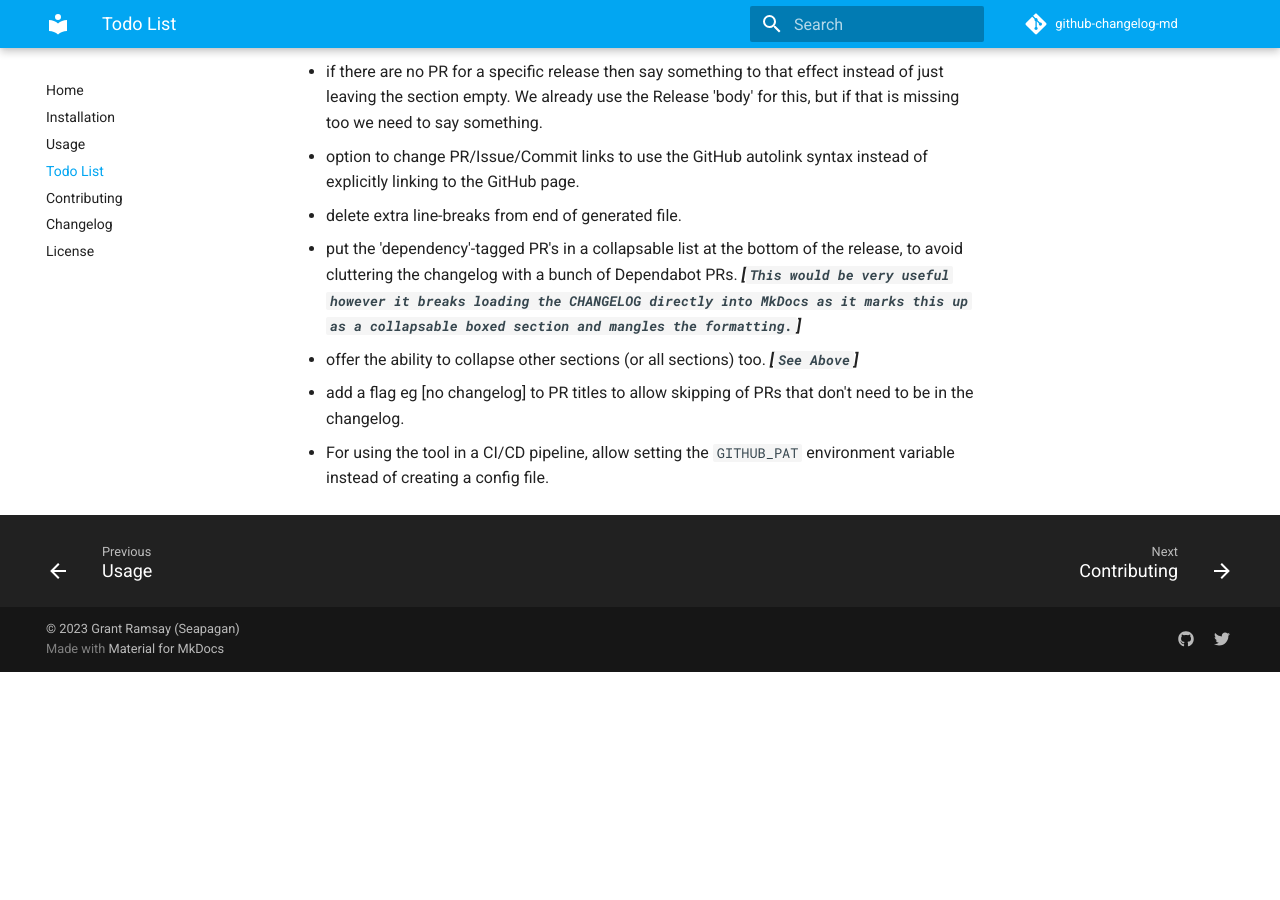
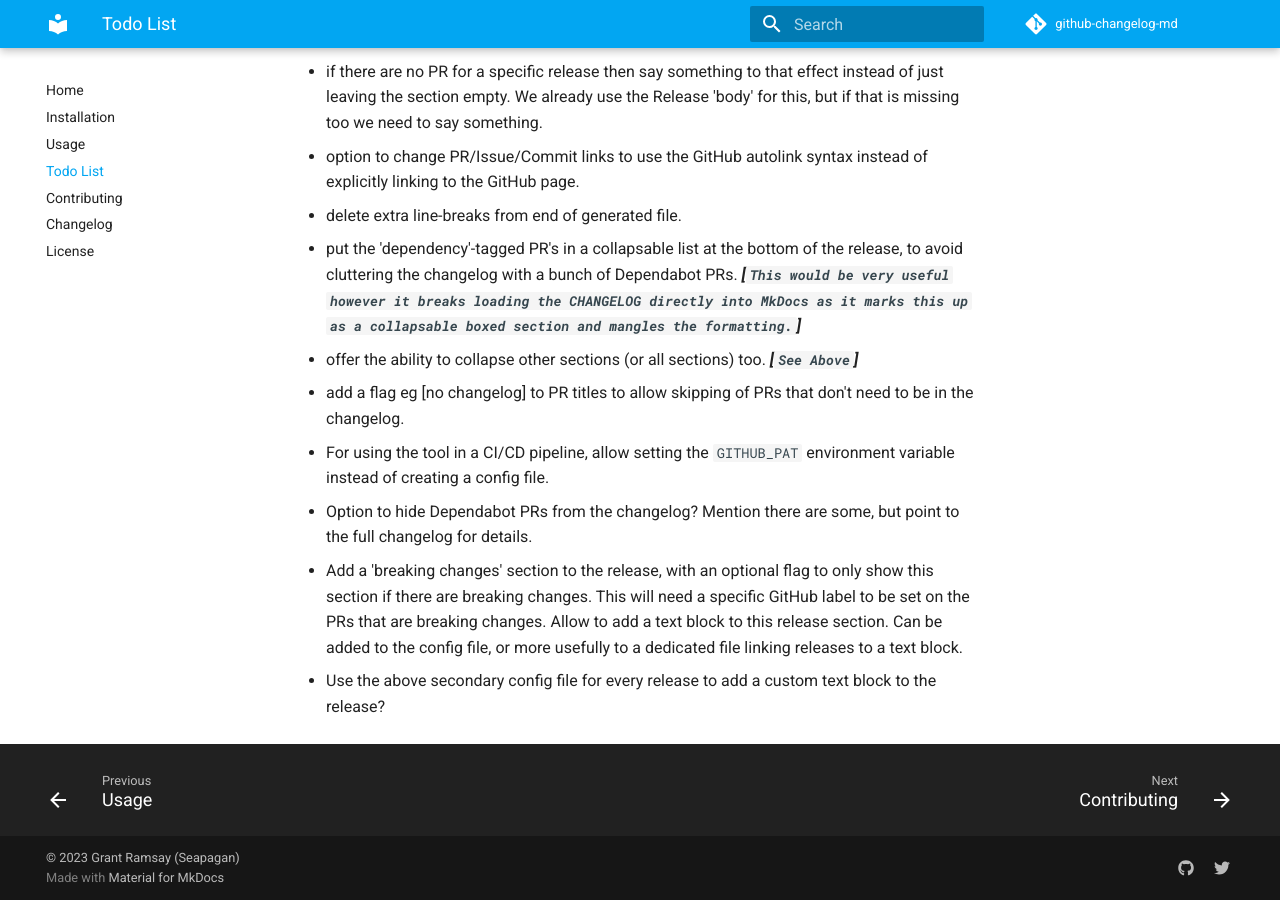
Before and after one commit to seapagan/github-changelog-md, an MkDocs documentation site: the page built from docs/todo_list.md, in a window 1280 px wide and 900 px high, scrolled down 879 px. Built offline with MkDocs 1.6.1 and Material for MkDocs 9.7.7, drawn with Linux system fonts in a browser that asks for light colours; comment, search, counter and statistics services are not loaded; before the commit the page ends 1551 px from its top, so only the background shows below that.

Commit message:
docs: update TODO
Signed-off-by: Grant Ramsay <seapagan@gmail.com>

```diff
--- a/TODO.md
+++ b/TODO.md
@@ -46,3 +46,12 @@ implemented but it's good to have a list of ideas.
   need to be in the changelog.
 - For using the tool in a CI/CD pipeline, allow setting the `GITHUB_PAT`
   environment variable instead of creating a config file.
+- Option to hide Dependabot PRs from the changelog? Mention there are some, but
+  point to the full changelog for details.
+- Add a 'breaking changes' section to the release, with an optional flag to only
+  show this section if there are breaking changes. This will need a specific
+  GitHub label to be set on the PRs that are breaking changes. Allow to add a
+  text block to this release section. Can be added to the config file, or more
+  usefully to a dedicated file linking releases to a text block.
+- Use the above secondary config file for every release to add a custom text
+  block to the release?
```
